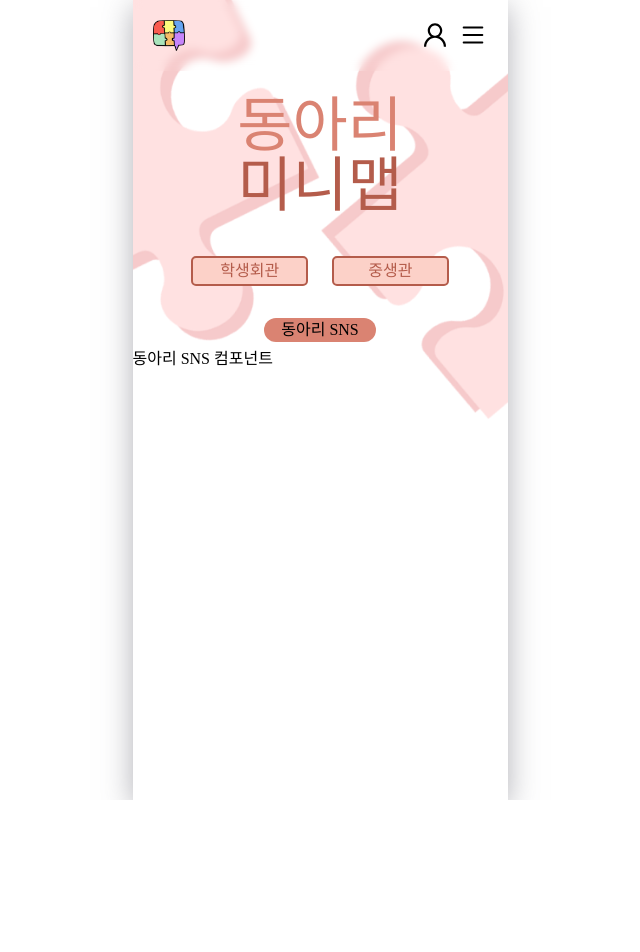
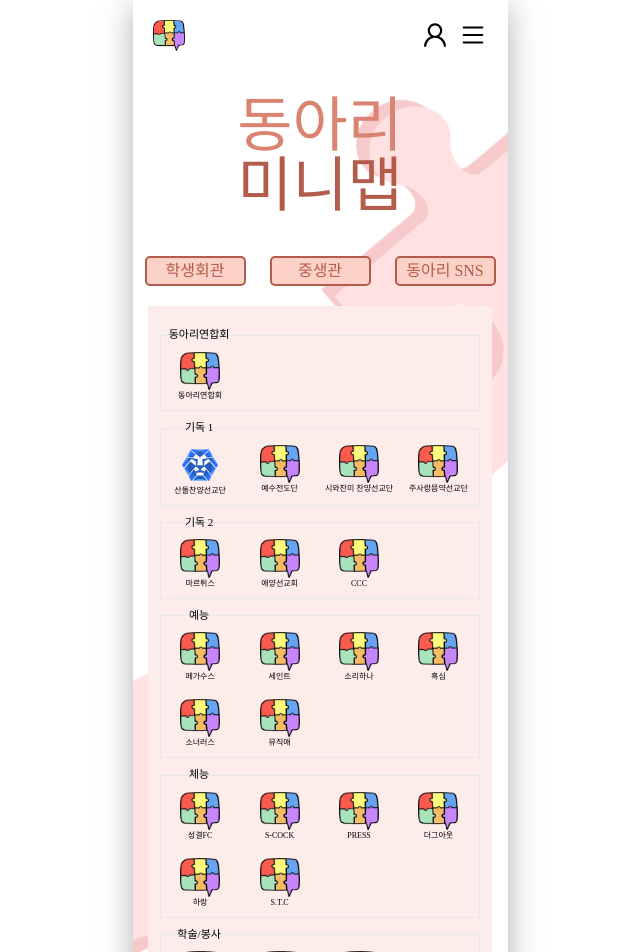
Before and after one commit to SKU-LikeLion12/ClubAssn2024_front, a React (Create React App) app: page /map/clubSNS in a window 1280 px wide. Shown: the top 952 px of the page, without its empty margins (320-960 px from the left). Before the commit the page ends 800 px from the top, so only its background shows below. Built offline with nearby package versions, Linux system fonts and the light colour scheme; a web font is replaced by a local one.

Commit message:
Feat: 동아리SNS UI

```diff
--- a/src/App.js
+++ b/src/App.js
@@ -13,6 +13,7 @@ import {MainNav, MenuNav} from "./components/MainNav";
 import Menu from "./pages/user/Menu";
 import RentalBook from "./pages/user/Rental/RentalBook.jsx";
 import RentalConfirm from "./pages/user/Rental/RentalConfirm.jsx";
+import ClubSNS from "./components/ClubSNS.jsx";
 function App() {
   const location = useLocation();
   const path = location.pathname;
@@ -34,6 +35,7 @@ function App() {
           <Route path="/map/*" element={<Map />}>
             <Route path="studentUnion" element={<StudentUnion />} />
             <Route path="studentCenter" element={<StudentCenter />} />
+            <Route path="clubSNS" element={<ClubSNS />} />
           </Route>
 
           <Route path="/menu" element={<Menu/>}/>
--- /dev/null
+++ b/src/components/ClubSNS.jsx
@@ -0,0 +1,42 @@
+import React from 'react';
+import club from '../utils/club.json';
+
+const ClubSNS = () => {
+  const groupedClubs = club.reduce((acc, club) => {
+    const { category, clubName, clubImgUrl, color } = club;
+
+    if (!acc[category]) {
+      acc[category] = { color, clubs: [] };
+    }
+
+    acc[category].clubs.push({ clubName, clubImgUrl });
+
+    return acc;
+  }, {});
+
+  // 객체를 배열로 변환
+  const groupedClubsArray = Object.entries(groupedClubs).map(([category, { color, clubs }]) => ({ category, color, clubs }));
+  console.log(groupedClubsArray);
+
+  return (
+    <div className='text-[8px] bg-[#FDEDEA] w-11/12 mx-auto p-3 m-2'>
+
+     {groupedClubsArray.map(({ category, color, clubs }) => (
+        <div key={category}>
+          <div className={`w-[70px] text-[11px] text-center mx-1 bg-${color} rounded-2xl relative -bottom-2`}>{category}</div>
+          <div className={`clubCategoryBox border border-${color} pt-2`}>
+            {/* 각 카테고리별 동아리 출력 */}
+            {clubs.map(({ clubName, clubImgUrl }) => (
+              <div className='w-[70px] text-center break-keep my-2 mx-1'>
+              <img src={clubImgUrl} alt="동아리 로고" className='w-[40px] mx-auto' />
+              <div>{clubName}</div>
+            </div>
+            ))}
+          </div>
+        </div>
+      ))}
+    </div>
+  );
+};
+
+export default ClubSNS;
--- a/src/css/map.css
+++ b/src/css/map.css
@@ -15,3 +15,8 @@
   border-radius: 30px;
   text-align: center;
 }
+
+.clubCategoryBox {
+  display: grid;
+  grid-template-columns: repeat(4, 1fr);
+}
--- a/src/pages/user/Map.jsx
+++ b/src/pages/user/Map.jsx
@@ -2,7 +2,7 @@ import React from 'react';
 import PageTitle from '../../components/PageTitle';
 import Back from '../../components/shared/Back';
 import '../../css/map.css'
-import { Route, Routes, useNavigate, Link, Outlet} from 'react-router-dom';
+import { Route, Routes, useNavigate, Outlet} from 'react-router-dom';
 import { images } from '../../utils/images';
 
 export const Map = () => {
@@ -11,24 +11,16 @@ export const Map = () => {
   return (
     <div className='relative'>
       <PageTitle title={'동아리'} title2={'미니맵'} Tcolor={'#DA8372'} Tcolor2={'#B45C4B'}/>
-      <div className='flex w-9/12 mx-auto justify-center'>
+      <div className='flex w-full mx-auto justify-center'>
         <button className='btnStyle' onClick={()=>{navigate('studentUnion')}}>학생회관</button>
         <button className='btnStyle' onClick={()=>{navigate('studentCenter')}}>중생관</button>
+        <button className='btnStyle' onClick={()=>{navigate('clubSNS')}}>동아리 SNS</button>
       </div>
       <Outlet />
 
-      <div className='mapSmallTitle'>동아리 SNS</div>
-      <ClubSNS />
+      {/* <div className='mapSmallTitle'>동아리 SNS</div>
+      <ClubSNS /> */}
       <Back left={'leftPinkMenu'} right={'rightPinkMenu'} />
-    </div>
-  );
-};
-
-// 동아리 SNS component
-export const ClubSNS = () => {
-  return (
-    <div>
-      동아리 SNS 컴포넌트
     </div>
   );
 };
--- a/src/utils/club.json
+++ b/src/utils/club.json
@@ -2,11 +2,145 @@
   {
     "category" : "동아리연합회",
     "clubName" : "동아리연합회",
-    "clubImgUrl" : "",
+    "clubImgUrl" : "/assets/images/logo/puzzle.png",
+    "color" : "#FBC3CC"
   },
   {
     "category" : "기독 1",
     "clubName" : "산돌찬양선교단",
-    "clubImgUrl" : "",
+    "clubImgUrl" : "/assets/images/logo/likelion.png",
+    "color" : "#F4A48D"
+  },
+  {
+    "category" : "기독 1",
+    "clubName" : "예수전도단",
+    "clubImgUrl" : "/assets/images/logo/puzzle.png",
+    "color" : "#F4A48D"
+  },
+  {
+    "category" : "기독 1",
+    "clubName" : "시와찬미 찬양선교단",
+    "clubImgUrl" : "/assets/images/logo/puzzle.png",
+    "color" : "#F4A48D"
+  },
+  {
+    "category" : "기독 1",
+    "clubName" : "주사랑믐약선교단",
+    "clubImgUrl" : "/assets/images/logo/puzzle.png",
+    "color" : "#F4A48D"
+  },
+  {
+    "category" : "기독 2",
+    "clubName" : "마르튀스",
+    "clubImgUrl" : "/assets/images/logo/puzzle.png",
+    "color" : "#FBC994"
+  },
+  {
+    "category" : "기독 2",
+    "clubName" : "애양선교회",
+    "clubImgUrl" : "/assets/images/logo/puzzle.png",
+    "color" : "#FBC994"
+  },
+  {
+    "category" : "기독 2",
+    "clubName" : "CCC",
+    "clubImgUrl" : "/assets/images/logo/puzzle.png",
+    "color" : "#FBC994"
+  },
+  {
+    "category" : "예능",
+    "clubName" : "페가수스",
+    "clubImgUrl" : "/assets/images/logo/puzzle.png",
+    "color" : "#F2DF9D"
+  },
+  {
+    "category" : "예능",
+    "clubName" : "세인트",
+    "clubImgUrl" : "/assets/images/logo/puzzle.png",
+    "color" : "#F2DF9D"
+  },
+  {
+    "category" : "예능",
+    "clubName" : "소리하나",
+    "clubImgUrl" : "/assets/images/logo/puzzle.png",
+    "color" : "#F2DF9D"
+  },
+  {
+    "category" : "예능",
+    "clubName" : "흑심",
+    "clubImgUrl" : "/assets/images/logo/puzzle.png",
+    "color" : "#F2DF9D"
+  },
+  {
+    "category" : "예능",
+    "clubName" : "소너러스",
+    "clubImgUrl" : "/assets/images/logo/puzzle.png",
+    "color" : "#F2DF9D"
+  },
+  {
+    "category" : "예능",
+    "clubName" : "뮤직애",
+    "clubImgUrl" : "/assets/images/logo/puzzle.png",
+    "color" : "#F2DF9D"
+  },
+  {
+    "category" : "체능",
+    "clubName" : "성결FC",
+    "clubImgUrl" : "/assets/images/logo/puzzle.png",
+    "color" : "#89C1DC"
+  },
+  {
+    "category" : "체능",
+    "clubName" : "S-COCK",
+    "clubImgUrl" : "/assets/images/logo/puzzle.png",
+    "color" : "#89C1DC"
+  },
+  {
+    "category" : "체능",
+    "clubName" : "PRESS",
+    "clubImgUrl" : "/assets/images/logo/puzzle.png",
+    "color" : "#89C1DC"
+  },
+  {
+    "category" : "체능",
+    "clubName" : "더그아웃",
+    "clubImgUrl" : "/assets/images/logo/puzzle.png",
+    "color" : "#89C1DC"
+  },
+  {
+    "category" : "체능",
+    "clubName" : "하랑",
+    "clubImgUrl" : "/assets/images/logo/puzzle.png",
+    "color" : "#89C1DC"
+  },
+  {
+    "category" : "체능",
+    "clubName" : "S.T.C",
+    "clubImgUrl" : "/assets/images/logo/puzzle.png",
+    "color" : "#89C1DC"
+  },
+  {
+    "category" : "학술/봉사",
+    "clubName" : "희망선교회",
+    "clubImgUrl" : "/assets/images/logo/puzzle.png",
+    "color" : "#BED69A"
+  },
+  {
+    "category" : "학술/봉사",
+    "clubName" : "애드마인",
+    "clubImgUrl" : "/assets/images/logo/puzzle.png",
+    "color" : "#BED69A"
+  },
+  {
+    "category" : "학술/봉사",
+    "clubName" : "멋쟁이사자처럼",
+    "clubImgUrl" : "/assets/images/logo/puzzle.png",
+    "color" : "#BED69A"
+  },
+  {
+    "category" : "문화",
+    "clubName" : "C.A.S",
+    "clubImgUrl" : "/assets/images/logo/puzzle.png",
+    "color" : "#BED69A"
   }
 ]
```
